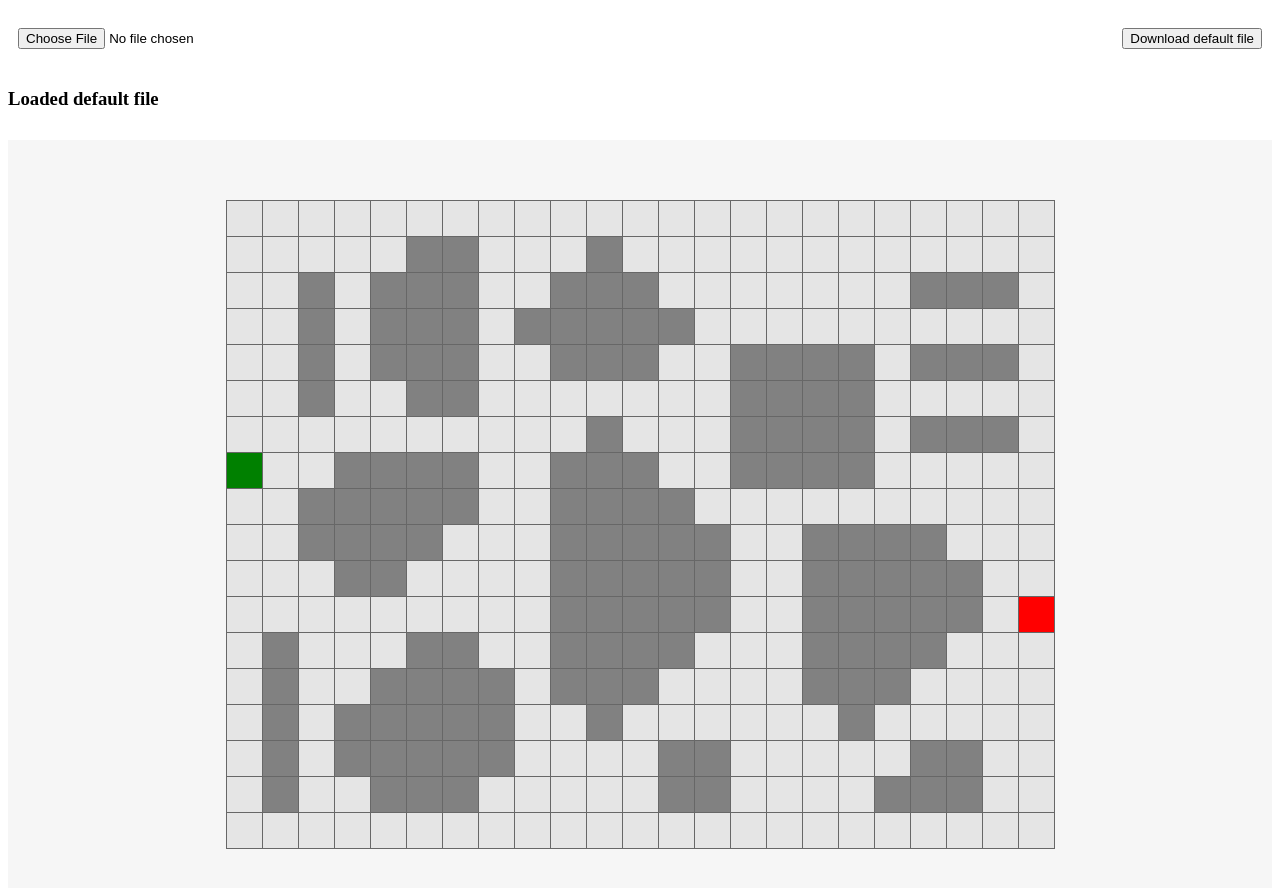
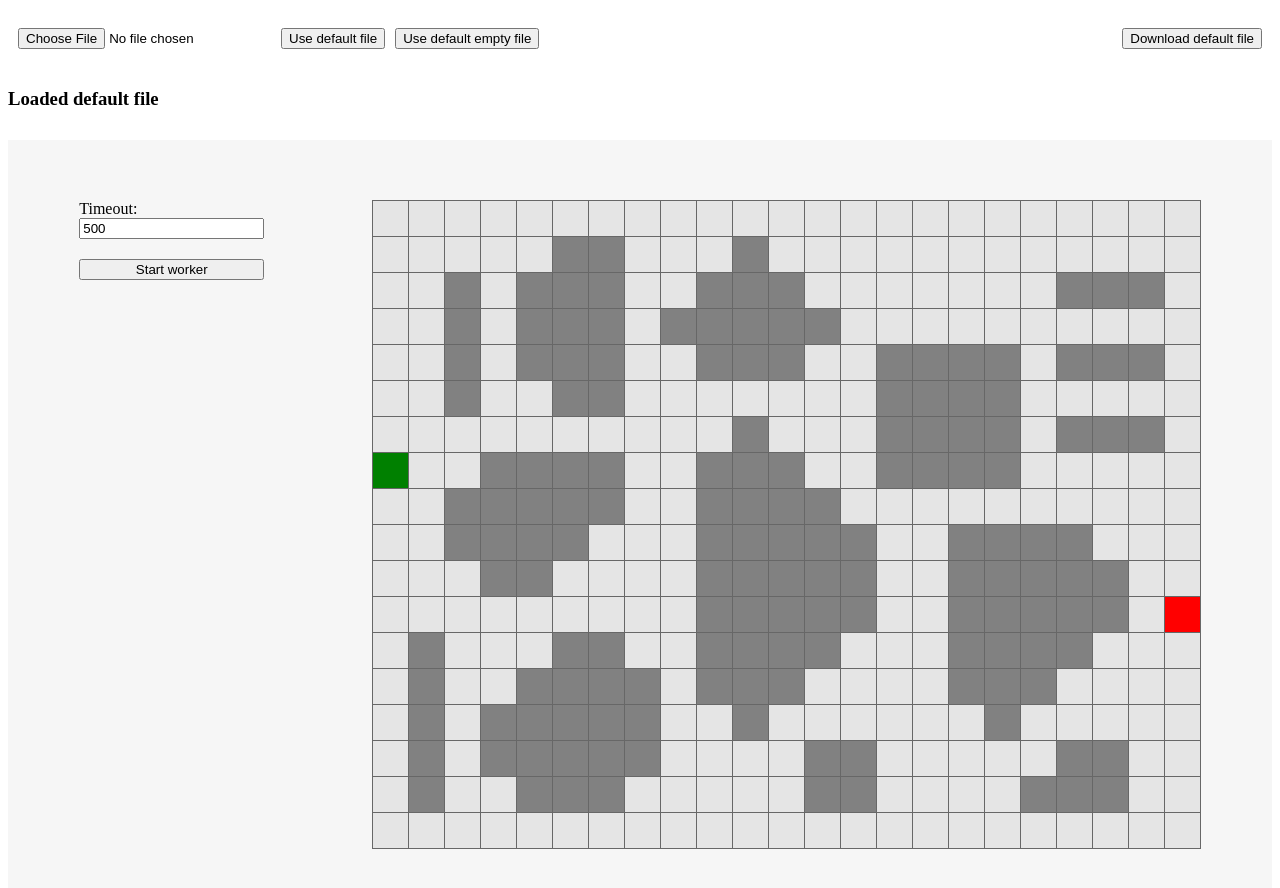
Before and after one commit to MarianSoloshchakLNU/Lab6, an Angular app: page / in a window 1280 px wide. Shown: the top 888 px of the page. Built offline with nearby package versions, Linux system fonts and the light colour scheme; what @angular/fire would draw is missing.

Commit message:
worker to pass empty flat

```diff
--- a/src/app/app.component.html
+++ b/src/app/app.component.html
@@ -1,5 +1,9 @@
 <div class="top-buttons">
-  <input type="file" (change)="onFileChange($event.target)">
+  <div class="load-buttons">
+    <input type="file" (change)="onFileChange($event.target)">
+    <button (click)="loadDefaultConfigFile()">Use default file</button>
+    <button (click)="loadDefaultEmptyConfigFile()">Use default empty file</button>
+  </div>
 
   <button *ngIf="defaultFileData" (click)="onDownloadDefaultFile()">Download default file</button>
 </div>
@@ -12,12 +16,30 @@
 
 
 <div class="flat-container" *ngIf="gameFlat">
+  <div class="tools-panel">
+    <div class="worker-config" *ngIf="!worker">
+      <div>
+        <label for="timeout">Timeout:</label>
+        <input id="timeout" type="number" placeholder="timeout" [(ngModel)]="workerTimeout">
+      </div>
+
+      <button (click)="createWorker()">Start worker</button>
+    </div>
+
+    <div class="game-config" *ngIf="worker">
+      <button (click)="nextStep()" *ngIf="!worker.completed">Next step</button>
+      <button (click)="createGame()">Reset</button>
+    </div>
+  </div>
+
   <div class="flat">
     <div class="row" *ngFor="let row of gameFlat.config">
       <div class="cell"
            [ngClass]="{'disabled': cell === cellStateEnum.Disabled,
            'start': cell === cellStateEnum.Start,
-           'finish': cell === cellStateEnum.Finish}"
+           'visited': cell === cellStateEnum.Visited,
+           'finish': cell === cellStateEnum.Finish,
+           'completed': worker?.completed && cell === cellStateEnum.Visited}"
            *ngFor="let cell of row">
 
       </div>
--- a/src/app/app.component.scss
+++ b/src/app/app.component.scss
@@ -1,10 +1,27 @@
 .flat-container {
   display: flex;
-  justify-content: center;
-  align-items: center;
+  justify-content: space-around;
+  align-items: stretch;
   padding: 60px 0;
   margin-top: 30px;
   background: #f6f6f6;
+
+  .tools-panel {
+    width: 150px;
+    display: flex;
+    flex-direction: column;
+    justify-content: flex-start;
+    align-items: flex-start;
+
+    .worker-config, .game-config {
+      display: flex;
+      flex-direction: column;
+
+      >* {
+        margin-bottom: 20px;
+      }
+    }
+  }
 
   .flat {
     border: 1px solid #676767;
@@ -30,8 +47,16 @@
           background: green;
         }
 
+        &.visited {
+          background: blue;
+        }
+
         &.finish {
           background: red;
+        }
+
+        &.completed {
+          background: orange;
         }
 
         &:last-child {
@@ -46,10 +71,19 @@
   }
 }
 
-
 .top-buttons {
   display: flex;
   justify-content: space-between;
   align-items: flex-start;
   padding: 20px 10px;
+
+  .load-buttons {
+    display: flex;
+    align-items: center;
+    justify-content: flex-start;
+
+    >* {
+      margin-right: 10px;
+    }
+  }
 }
--- a/src/app/app.component.ts
+++ b/src/app/app.component.ts
@@ -3,6 +3,7 @@ import {CellStateEnum} from './models/cell-state.enum';
 import {GameFlat} from './models/game-flat';
 import {HttpClient} from '@angular/common/http';
 import {DomSanitizer, SafeResourceUrl} from '@angular/platform-browser';
+import {Worker} from './models/worker';
 
 @Component({
   selector: 'app-root',
@@ -14,10 +15,13 @@ export class AppComponent implements OnInit {
 
   flatConfig: Array<Array<CellStateEnum>> = [];
 
-  gameFlat: GameFlat | undefined;
+  gameFlat?: GameFlat;
   cellStateEnum = CellStateEnum;
   defaultFileLoaded: boolean = false;
   defaultFileData: any = null;
+  worker?: Worker;
+
+  workerTimeout = 500;
 
   constructor(private httpClient: HttpClient, private sanitizer: DomSanitizer ) {
   }
@@ -74,6 +78,7 @@ export class AppComponent implements OnInit {
   }
 
   createGame() {
+    this.worker = null;
     this.gameFlat = new GameFlat(this.flatConfig);
   }
 
@@ -83,6 +88,14 @@ export class AppComponent implements OnInit {
         this.defaultFileData = data;
         this.parseFileDataIntoFlat(data);
         this.defaultFileLoaded = true;
+        this.createGame();
+      });
+  }
+
+  loadDefaultEmptyConfigFile() {
+    this.httpClient.get('assets/config-empty.txt', {responseType: 'text'})
+      .subscribe(data => {
+        this.parseFileDataIntoFlat(data);
         this.createGame();
       });
   }
@@ -97,4 +110,16 @@ export class AppComponent implements OnInit {
     a.href = window.URL.createObjectURL(blob);
     a.click();
   }
+
+  createWorker() {
+    if (!this.gameFlat) {
+      return;
+    }
+    this.worker = new Worker(this.gameFlat);
+  }
+
+  nextStep() {
+    this.worker.step1();
+    this.worker.calcNextDirRight();
+  }
 }
--- a/src/app/app.module.ts
+++ b/src/app/app.module.ts
@@ -4,6 +4,7 @@ import { BrowserModule } from '@angular/platform-browser';
 import { AppComponent } from './app.component';
 import { AngularFireModule } from '@angular/fire/compat';
 import {HttpClientModule} from '@angular/common/http';
+import {FormsModule} from '@angular/forms';
 
 // Your web app's Firebase configuration
 const firebaseConfig = {
@@ -22,7 +23,8 @@ const firebaseConfig = {
   imports: [
     BrowserModule,
     AngularFireModule.initializeApp(firebaseConfig),
-    HttpClientModule
+    HttpClientModule,
+    FormsModule
   ],
   providers: [],
   bootstrap: [AppComponent]
--- a/src/app/models/cell-state.enum.ts
+++ b/src/app/models/cell-state.enum.ts
@@ -2,5 +2,6 @@ export enum CellStateEnum {
   Available = 0,
   Disabled = 1,
   Start = 2,
-  Finish = 3
+  Finish = 3,
+  Visited = 5
 }
--- /dev/null
+++ b/src/app/models/coordinates.ts
@@ -0,0 +1,4 @@
+export interface ICoordinates {
+  x?: number;
+  y?: number;
+}
--- /dev/null
+++ b/src/app/models/direction.enum.ts
@@ -0,0 +1,10 @@
+export enum Direction {
+  xplus = 'xplus',
+  xplusyminus = 'xplusyminus',
+  yminus = 'yminus',
+  xminusyminus = 'xminusyminus',
+  xminus = 'xminus',
+  xminusyplus = 'xminusyplus',
+  yplus = 'yplus',
+  xplusyplus = 'xplusyplus'
+}
--- a/src/app/models/game-flat.ts
+++ b/src/app/models/game-flat.ts
@@ -1,4 +1,5 @@
 import {CellStateEnum} from './cell-state.enum';
+import {ICoordinates} from './coordinates';
 
 export class GameFlat {
   config: Array<Array<CellStateEnum>>;
@@ -6,4 +7,18 @@ export class GameFlat {
   constructor(flatConfig: Array<Array<CellStateEnum>>) {
     this.config = JSON.parse(JSON.stringify(flatConfig))
   }
+
+  getStartPosition(): ICoordinates {
+    return {
+      x: 0,
+      y: this.config.findIndex(x => x[0] === CellStateEnum.Start)
+    };
+  }
+
+  getFinishPosition(): ICoordinates {
+    return {
+      x: this.config[0].length - 1,
+      y: this.config.findIndex(x => x[x.length - 1] === CellStateEnum.Finish)
+    }
+  }
 }
--- /dev/null
+++ b/src/app/models/worker.ts
@@ -0,0 +1,148 @@
+import {Direction} from './direction.enum';
+import {GameFlat} from './game-flat';
+import {ICoordinates} from './coordinates';
+import {CellStateEnum} from './cell-state.enum';
+
+export class Worker {
+  public direction?: Direction;
+  public currentPosition: ICoordinates = {x: 0, y: 0};
+  public aim: ICoordinates = {x: 0, y: 0};
+
+  get borderLeft() {
+    return this.currentPosition.x === 0;
+  }
+
+  get borderRight() {
+    return this.currentPosition.x === this.flat.config[0].length - 1;
+  }
+
+  get borderTop() {
+    return this.currentPosition.y === 0;
+  }
+
+  get borderBelow() {
+    return this.currentPosition.y === this.flat.config.length - 1;
+  }
+
+  get cellFrontIsFree(): boolean {
+    switch (this.direction) {
+      case Direction.xminus:
+        return this.cellXYIsFree(this.currentPosition.x - 1, this.currentPosition.y);
+      case Direction.xminusyminus:
+        return this.cellXYIsFree(this.currentPosition.x - 1, this.currentPosition.y - 1);
+      case Direction.yminus:
+          return this.cellXYIsFree(this.currentPosition.x, this.currentPosition.y + 1);
+      case Direction.xminusyplus:
+        return this.cellXYIsFree(this.currentPosition.x - 1, this.currentPosition.y - 1);
+      case Direction.xplus:
+        return this.cellXYIsFree(this.currentPosition.x + 1, this.currentPosition.y);
+      case Direction.xplusyminus:
+        return this.cellXYIsFree(this.currentPosition.x + 1, this.currentPosition.y - 1);
+      case Direction.xplusyplus:
+        return this.cellXYIsFree(this.currentPosition.x + 1, this.currentPosition.y + 1);
+      case Direction.yplus:
+        return this.cellXYIsFree(this.currentPosition.x, this.currentPosition.y + 1);
+      default:
+        return false;
+    }
+  }
+
+  get nextCell(): ICoordinates {
+    switch (this.direction) {
+      case Direction.xminus:
+        return {x: this.currentPosition.x - 1, y: this.currentPosition.y};
+      case Direction.xminusyminus:
+        return {x: this.currentPosition.x - 1, y: this.currentPosition.y - 1};
+      case Direction.yminus:
+        return {x: this.currentPosition.x, y: this.currentPosition.y - 1};
+      case Direction.xminusyplus:
+        return {x: this.currentPosition.x - 1, y: this.currentPosition.y = 1};
+      case Direction.xplus:
+        return {x: this.currentPosition.x + 1, y: this.currentPosition.y};
+      case Direction.xplusyminus:
+        return {x: this.currentPosition.x + 1, y: this.currentPosition.y - 1};
+      case Direction.xplusyplus:
+        return {x: this.currentPosition.x + 1, y: this.currentPosition.y + 1};
+      case Direction.yplus:
+        return {x: this.currentPosition.x, y: this.currentPosition.y + 1};
+      default:
+        return {x: this.currentPosition.x, y: this.currentPosition.y};
+    }
+  }
+
+  get completed(): boolean {
+    return this.currentPosition.x === this.aim.x && this.currentPosition.y === this.aim.y;
+  }
+
+  constructor(public flat: GameFlat) {
+    const startPosition = flat.getStartPosition();
+    const finishPosition = flat.getFinishPosition();
+    this.setPos(startPosition.x, startPosition.y);
+    this.setAim(finishPosition.x, finishPosition.y);
+
+    this.calcNextDirRight();
+  }
+
+  setPos(x: number, y: number) {
+    this.currentPosition = {
+      x,
+      y
+    };
+
+    this.flat.config[y][x] = CellStateEnum.Visited;
+  }
+
+  setAim(x: number, y: number) {
+    this.aim = {
+      x,
+      y
+    };
+  }
+
+  setDir(dir: Direction) {
+    this.direction = dir;
+  }
+
+  step1() {
+    const nextCell = this.nextCell;
+
+    if (this.cellXYIsFree(nextCell.x, nextCell.y)) {
+      this.setPos(nextCell.x, nextCell.y);
+    }
+  }
+
+  turnRight(angle: number) {
+
+  }
+
+  turnLeft(angle: number) {
+
+  }
+
+  calcNextDirRight() {
+    console.log(Math.abs(this.aim.y - this.currentPosition.y))
+
+    if (this.aim.x !== this.currentPosition.x) {
+      if ((this.aim.x - this.currentPosition.x) >= Math.abs(this.aim.y - this.currentPosition.y)) {
+        this.direction = Direction.xplus;
+      } else if (this.aim.y < this.currentPosition.y){
+        this.direction = Direction.xplusyminus;
+      } else if (this.aim.y > this.currentPosition.y) {
+        this.direction = Direction.xplusyplus;
+      }
+    } else {
+      this.direction = this.aim.y > this.currentPosition.y ? Direction.yplus : Direction.yminus;
+    }
+
+    console.log('----');
+    console.log(this.direction)
+    console.log(this.nextCell);
+    console.log(this.currentPosition);
+    console.log(this.aim);
+    console.log('----');
+  }
+
+  cellXYIsFree(x: number, y: number) {
+    return this.flat.config[y][x] !== CellStateEnum.Disabled;
+  }
+}
--- a/tsconfig.json
+++ b/tsconfig.json
@@ -19,6 +19,7 @@
     "target": "ES2022",
     "module": "ES2022",
     "useDefineForClassFields": false,
+    "strictNullChecks": false,
     "lib": [
       "ES2022",
       "dom"
@@ -28,6 +29,7 @@
     "enableI18nLegacyMessageIdFormat": false,
     "strictInjectionParameters": true,
     "strictInputAccessModifiers": true,
-    "strictTemplates": true
+    "strictTemplates": true,
+    "strictNullChecks": false
   }
 }
```
Also changed, not shown: src/assets/config-empty.txt (added).
